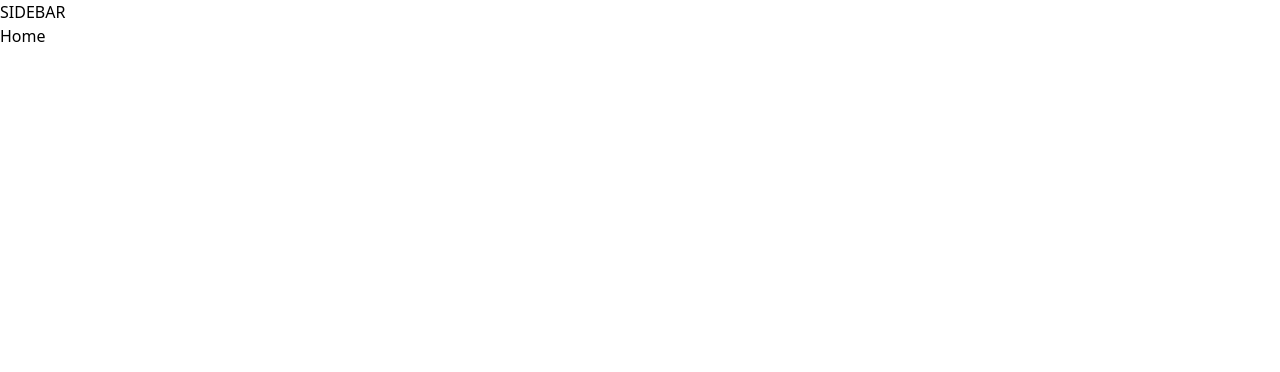
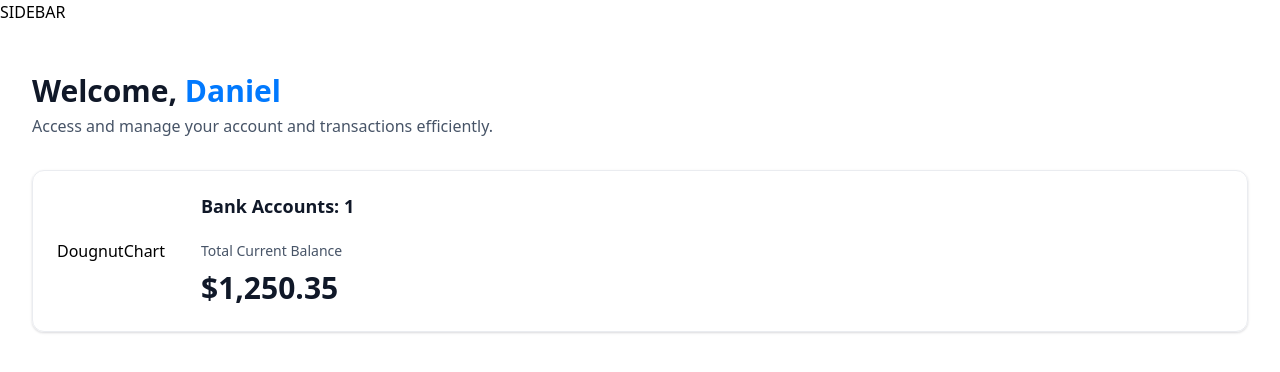
Before and after one commit to dstarkwa1/js-mastery-banking-app, a Next.js app: page / in a window 1280 px wide. Shown: the top 372 px of the page. Built offline with nearby package versions, Linux system fonts and the light colour scheme.

Commit message:
first card minus doughnut chart

```diff
--- a/app/(root)/page.tsx
+++ b/app/(root)/page.tsx
@@ -1,8 +1,29 @@
+import HeaderBox from "@/components/ui/HeaderBox";
+import TotalBalanceBox from "@/components/ui/TotalBalanceBox";
 import React from "react";
 
 const Home = () => {
+    const loggedIn = {firstName: 'Daniel'}
+
     return(
-        <div>Home</div>
+        <section className='home'>
+            <div className="home-content">
+                <header className="home-header">
+                    <HeaderBox
+                    type="greeting"
+                    title="Welcome"
+                    user={loggedIn?.firstName || 'Guest'}
+                    subtext="Access and manage your account and transactions efficiently."
+                    />
+
+                    <TotalBalanceBox
+                        accounts={[]}
+                        totalBanks={1}
+                        totalCurrentBalance={1250.35}
+                    />
+                </header>
+            </div>
+        </section>
     )
 }
 
--- /dev/null
+++ b/components/ui/AnimatedCounter.tsx
@@ -0,0 +1,21 @@
+'use client'
+
+import React from 'react'
+
+import CountUp from 'react-countup'
+
+const AnimatedCounter = ({amount}: {amount:number}) => {
+  return (
+    <div className='w-full'>
+        <CountUp
+        end={amount}
+        prefix='$'
+        decimal='.'
+        decimals={2}>
+
+        </CountUp>
+    </div>
+  )
+}
+
+export default AnimatedCounter
--- /dev/null
+++ b/components/ui/HeaderBox.tsx
@@ -0,0 +1,17 @@
+import React from 'react'
+
+const HeaderBox = ({ type="title", title, subtext, user}: HeaderBoxProps) => {
+  return (
+    <div className="header-box">
+        <h1 className='header-box-title'>
+            {title},
+            {type === 'greeting' && (
+                <span className='text-bankGradient'>&nbsp;{user}</span>
+            )}
+        </h1>
+        <p className='header-box-subtext'>{subtext}</p>
+    </div>
+  )
+}
+
+export default HeaderBox
--- /dev/null
+++ b/components/ui/TotalBalanceBox.tsx
@@ -0,0 +1,29 @@
+import React from 'react'
+
+import AnimatedCounter from './AnimatedCounter'
+
+const TotalBalanceBox = ({accounts = [], totalBanks, totalCurrentBalance}: TotalBalanceBoxProps) => {
+  return (
+    <section className='total-balance'>
+        <div className='total-balance-chart'>
+            {"DougnutChart"}
+        </div>
+        <div className='flex flex-col gap-6'>
+            <h2 className='header-2'>
+            Bank Accounts: {totalBanks}
+            </h2>
+            <div className='flex flex-col gap-2'>
+                <p className='total-balance-label'>
+                    Total Current Balance
+                </p>
+                <p className='total-balance-amount flex-center gap-2'>
+                    <AnimatedCounter amount={totalCurrentBalance}/>
+                </p>
+
+            </div>
+        </div>
+    </section>
+  )
+}
+
+export default TotalBalanceBox
--- a/package.json
+++ b/package.json
@@ -14,7 +14,9 @@
     "clsx": "^2.1.1",
     "lucide-react": "^0.390.0",
     "next": "14.2.3",
+    "query-string": "^9.0.0",
     "react": "^18",
+    "react-countup": "^6.5.3",
     "react-dom": "^18",
     "tailwind-merge": "^2.3.0",
     "tailwindcss-animate": "^1.0.7"
--- a/types/index.d.ts
+++ b/types/index.d.ts
@@ -202,7 +202,7 @@
   appwriteItemId?: string;
 }
 
-declare interface TotlaBalanceBoxProps {
+declare interface TotalBalanceBoxProps {
   accounts: Account[];
   totalBanks: number;
   totalCurrentBalance: number;
```
Also changed, not shown: 1 other file (tests, documents, lock files or other folders).
